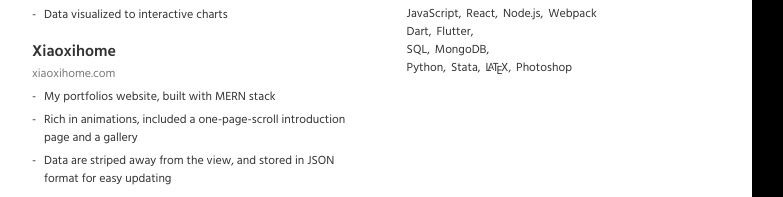
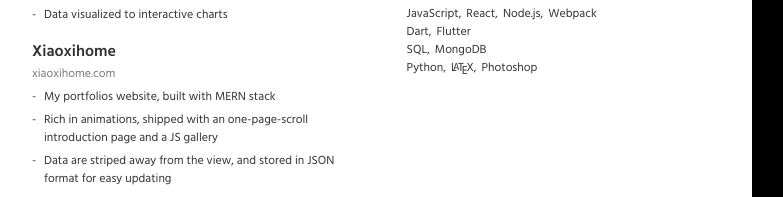
Before and after one commit to CptDoraemon/resume, a React app: page / in a window 1280 px wide. Shown: the part 730-927 px from the top of the page, without its empty margins (64-847 px from the left). Built offline with nearby package versions, Linux system fonts and the light colour scheme.

Commit message:
update data

```diff
--- a/src/components/toolbox.js
+++ b/src/components/toolbox.js
@@ -11,7 +11,7 @@ function Toolbox(props) {
                     const row =  array.map((item, index) => {
                         return item === 'LaTeX'
                             ? <div key={item} className='toolbox-item'><span className='latex'>L<sup>a</sup>T<sub>e</sub>X,</span></div>
-                            : index === data.toolbox.length - 1
+                            : index === array.length - 1
                                 ? <div key={item} className='toolbox-item'>{item}</div>
                                 : <div key={item} className='toolbox-item'>{item + ','}</div>
                     });
--- a/src/data.js
+++ b/src/data.js
@@ -64,7 +64,7 @@ const data = {
             linkText: 'xiaoxihome.com',
             features: [
                 'My portfolios website, built with MERN stack',
-                'Rich in animations, included a one-page-scroll introduction page and a gallery',
+                'Rich in animations, shipped with an one-page-scroll introduction page and a JS gallery',
                 'Data are striped away from the view, and stored in JSON format for easy updating'
             ]
         }
@@ -115,7 +115,7 @@ const data = {
             ['JavaScript', 'React', 'Node.js', 'Webpack'],
             ['Dart', 'Flutter'],
             ['SQL', 'MongoDB'],
-            ['Python', 'Stata', 'LaTeX', 'Photoshop']
+            ['Python', 'LaTeX', 'Photoshop']
         ]
 };
 
```
Also changed, not shown: build/asset-manifest.json, build/index.html, build/service-worker.js, 14 other files.
